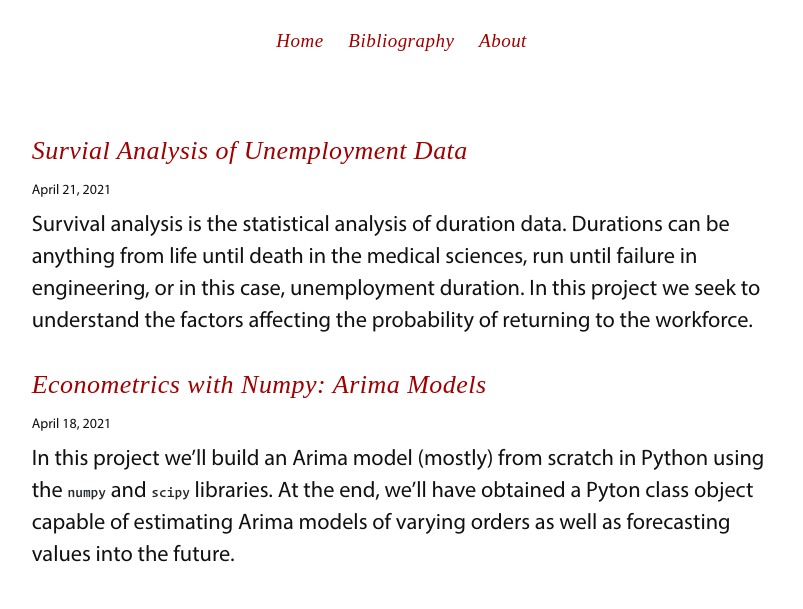
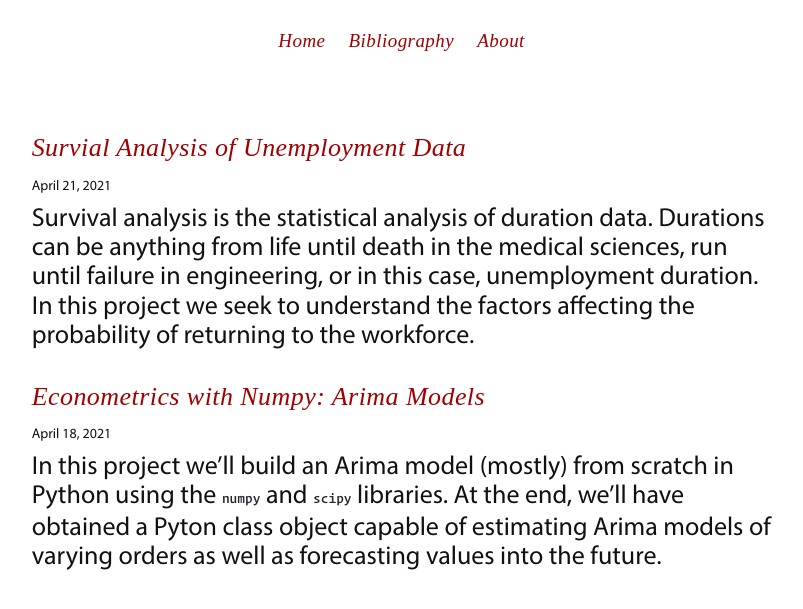
Before and after one commit to mhoirup/mhoirup.github.io, a Jekyll site: the page built from index.html, in a window 1280 px wide. Shown: the top 609 px of the page, without its empty margins (240-1043 px from the left). Built offline with Jekyll 4.4.1, drawn with Linux system fonts in a browser that asks for light colours.

Commit message:
adjust font sizes

```diff
--- a/css/tufte.scss
+++ b/css/tufte.scss
@@ -25,12 +25,7 @@
     text-align: baseline;
     -webkit-font-smoothing: antialiased;
     -moz-osx-font-smoothing: grayscale;
-    // font-size: 11pt;
-}
-
-p {
     font-size: 11pt;
-
 }
 
 body {
@@ -135,9 +130,9 @@
 }
 
 
-p, ol, ul {
-    font-size: 1.4rem;
-}
+// p, ol, ul {
+//     font-size: 1.4rem;
+// }
 
 p, li {
     line-height: 2rem;
```
